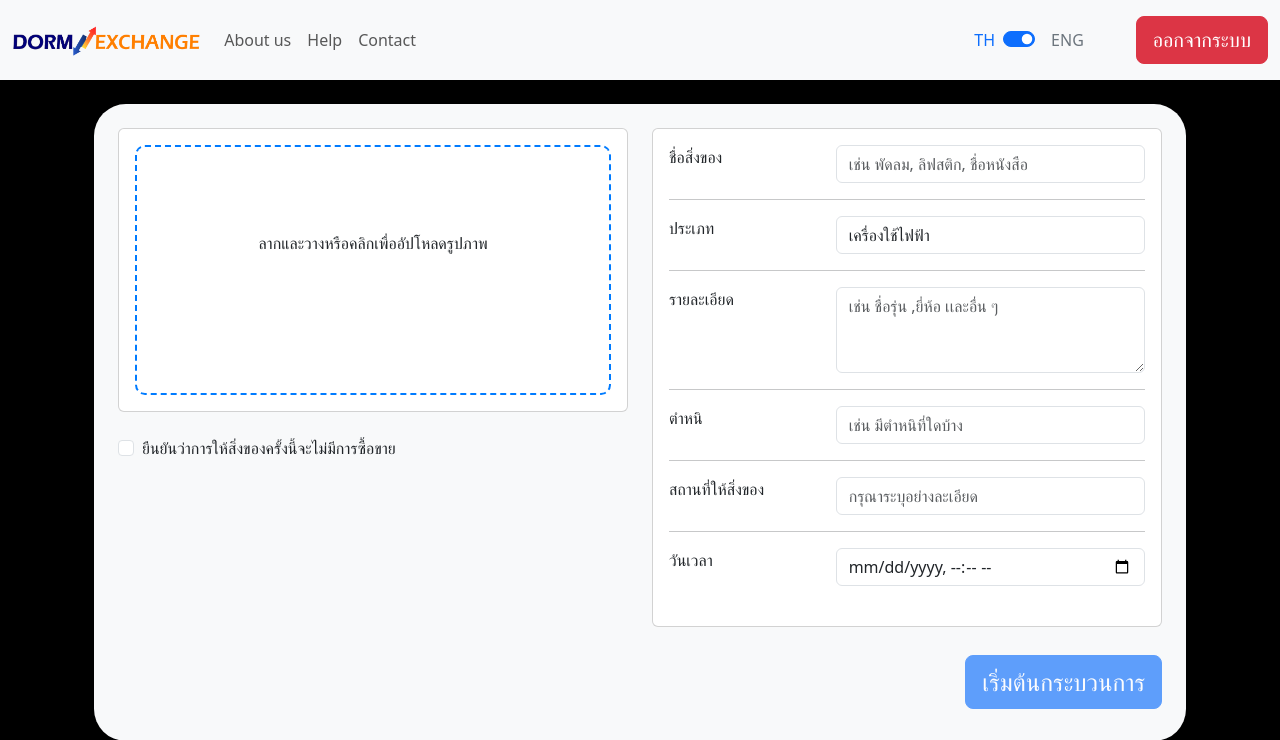
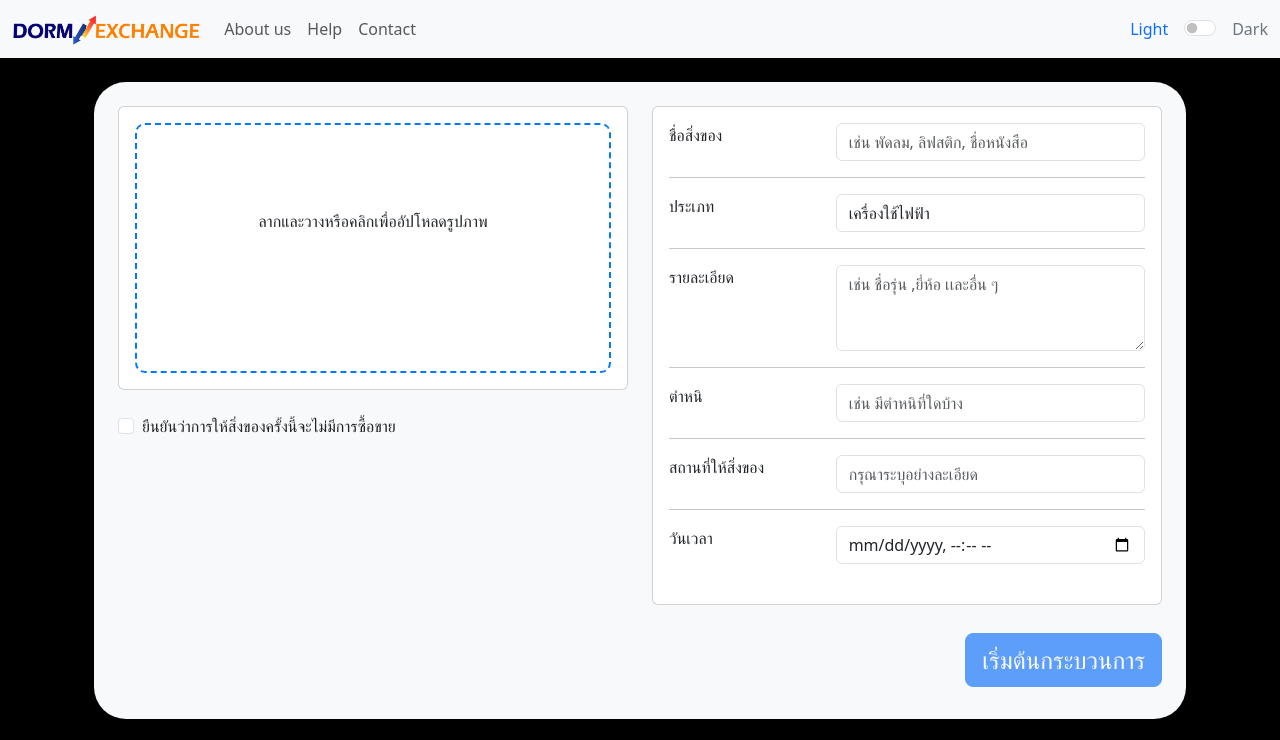
Before and after one commit to Achitapol888/Studio3, a Django app: page /giver/ in a window 1280 px wide. Shown: the top 740 px of the page. Run offline with Django 5.2, Linux system fonts and the light colour scheme.

Commit message:
add dark mode demo

```diff
--- a/web/mysite/myapp/templates/myweb/base2.html
+++ b/web/mysite/myapp/templates/myweb/base2.html
@@ -17,6 +17,20 @@
     {% block styles %}
 
     {% endblock %}
+    <style>
+        /* Additional styles for dark mode */
+        .text-light a {
+            color: rgba(255, 255, 255, 0.8);
+        }
+
+        .bg-dark a {
+            color: rgba(255, 255, 255, 0.8);
+        }
+
+        .bg-light a {
+            color: rgba(0, 0, 0, 0.8);
+        }
+    </style>
 </head>
 
 <body style="{% block background_style %}background: rgba(128, 128, 128, 0.5);{% endblock %}">
@@ -26,7 +40,7 @@
         <button class="navbar-toggler" type="button" data-bs-toggle="collapse" data-bs-target="#navbarSupportedContent" aria-controls="navbarSupportedContent" aria-expanded="false" aria-label="Toggle navigation">
             <span class="navbar-toggler-icon"></span>
         </button>
-        <a class="navbar-brand" href="{% url "home" %}" id="navbarToggle">
+        <a class="navbar-brand" href="{% url 'home' %}" id="navbarToggle">
             <img src="{% static 'images/logo.png' %}" height="30" alt="Logo" loading="lazy" />
         </a>
         <div class="collapse navbar-collapse" id="navbarSupportedContent">
@@ -35,28 +49,22 @@
                 <li class="nav-item"><a class="nav-link" id="helpLink" href="#">Help</a></li>
                 <li class="nav-item"><a class="nav-link" id="contactLink" href="#">Contact</a></li>
             </ul>
-            <div class="d-flex align-items-center mx-5">
-                <span id="langTH" class="language-label text-primary" onclick="changeLanguage('th')" style="cursor: pointer;">TH</span>
+            <div class="d-flex align-items-center">
+                <span class="text-primary me-2">Light</span>
                 <div class="form-check form-switch mx-2">
-                    <input class="form-check-input" type="checkbox" id="languageSwitch" onchange="toggleLanguage()" checked>
+                    <input class="form-check-input" type="checkbox" id="themeSwitch" onchange="toggleTheme()" aria-label="Toggle dark/light mode">
                 </div>
-                <span id="langENG" class="language-label text-secondary" onclick="changeLanguage('eng')" style="cursor: pointer;">ENG</span>
-            </div>
-            <div class="mb-2 ">
-                <a href="{% url 'logout' %}" class="btn btn-danger mt-2 ms-1 btn-lg">ออกจากระบบ</a>
+                <span class="text-secondary">Dark</span>
             </div>
         </div>
     </div>
 </nav>
-
-
 
 <div class="container">
     {% block content %}
 
     {% endblock %}
 </div>
-
 
 <footer class="bg-light text-center text-lg-start mt-5">
     <div class="container p-4">
@@ -97,6 +105,30 @@
 {% block script %}
 
 {% endblock %}
+<script>
+    function toggleTheme() {
+        const body = document.body;
+        body.classList.toggle('bg-black');
+        body.classList.toggle('text-white');
+
+        // Toggle link colors
+        const links = document.querySelectorAll('a');
+        links.forEach(link => {
+            link.classList.toggle('text-dark'); // Change to light color
+            link.classList.toggle('text-white'); // Change to dark color
+        });
+
+        const navbar = document.querySelector('.navbar');
+        navbar.classList.toggle('navbar-dark');
+        navbar.classList.toggle('bg-dark');
+        navbar.classList.toggle('navbar-light');
+        navbar.classList.toggle('bg-body-tertiary');
+
+        const footer = document.querySelector('footer');
+        footer.classList.toggle('bg-dark');
+        footer.classList.toggle('text-white');
+    }
+</script>
 <!-- Include Bootstrap's JS bundle -->
 <script src="https://cdn.jsdelivr.net/npm/bootstrap@5.3.3/dist/js/bootstrap.bundle.min.js"
         integrity="sha384-YvpcrYf0tY3lHB60NNkmXc5s9fDVZLESaAA55NDzOxhy9GkcIdslK1eN7N6jIeHz" crossorigin="anonymous"></script>
```
Also changed, not shown: web/mysite/myapp/templates/myweb/base.html (+59 -8 lines), web/mysite/myapp/templates/myweb/profile.html (+12 -10 lines), web/mysite/db.sqlite3.
